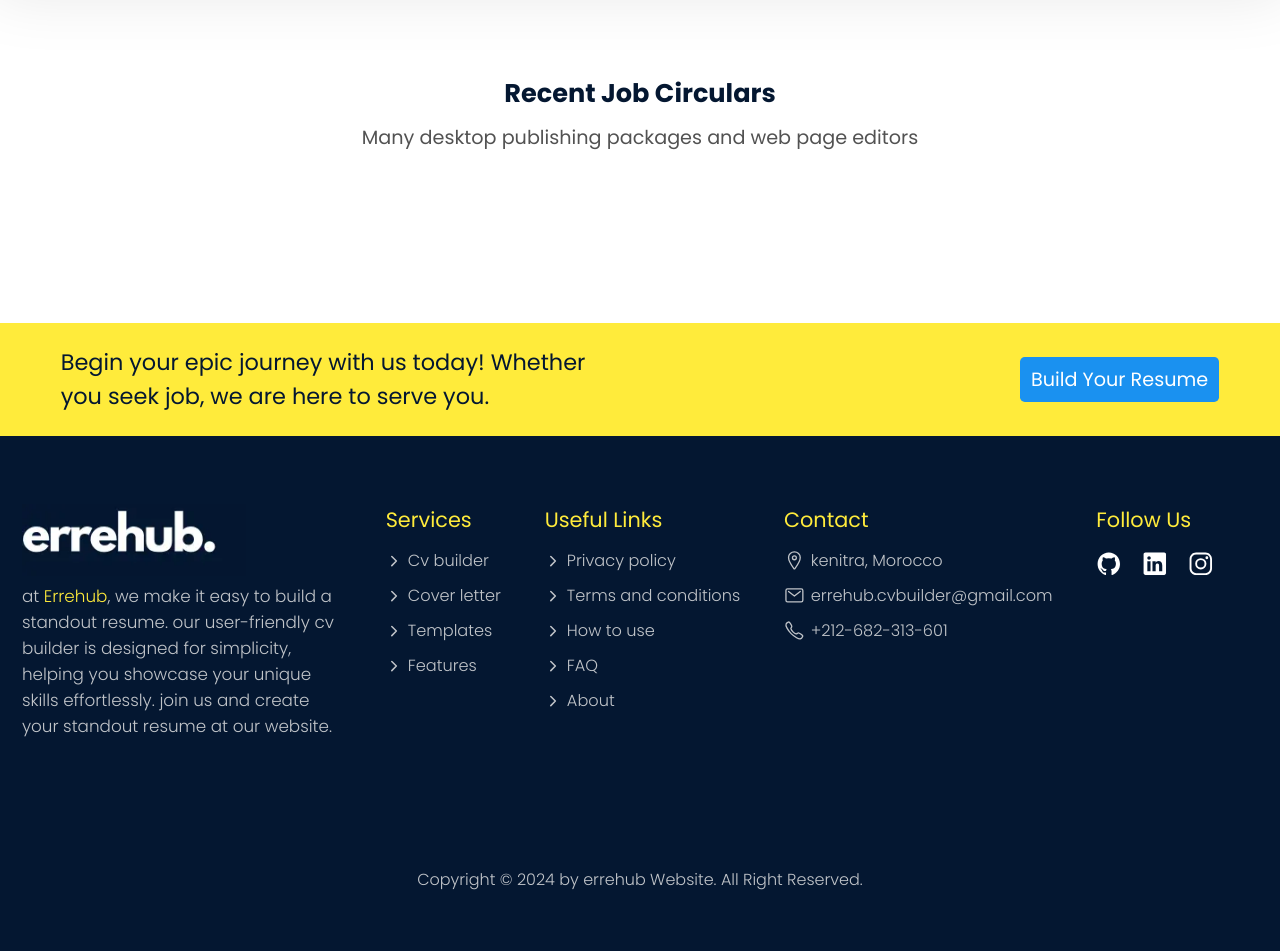
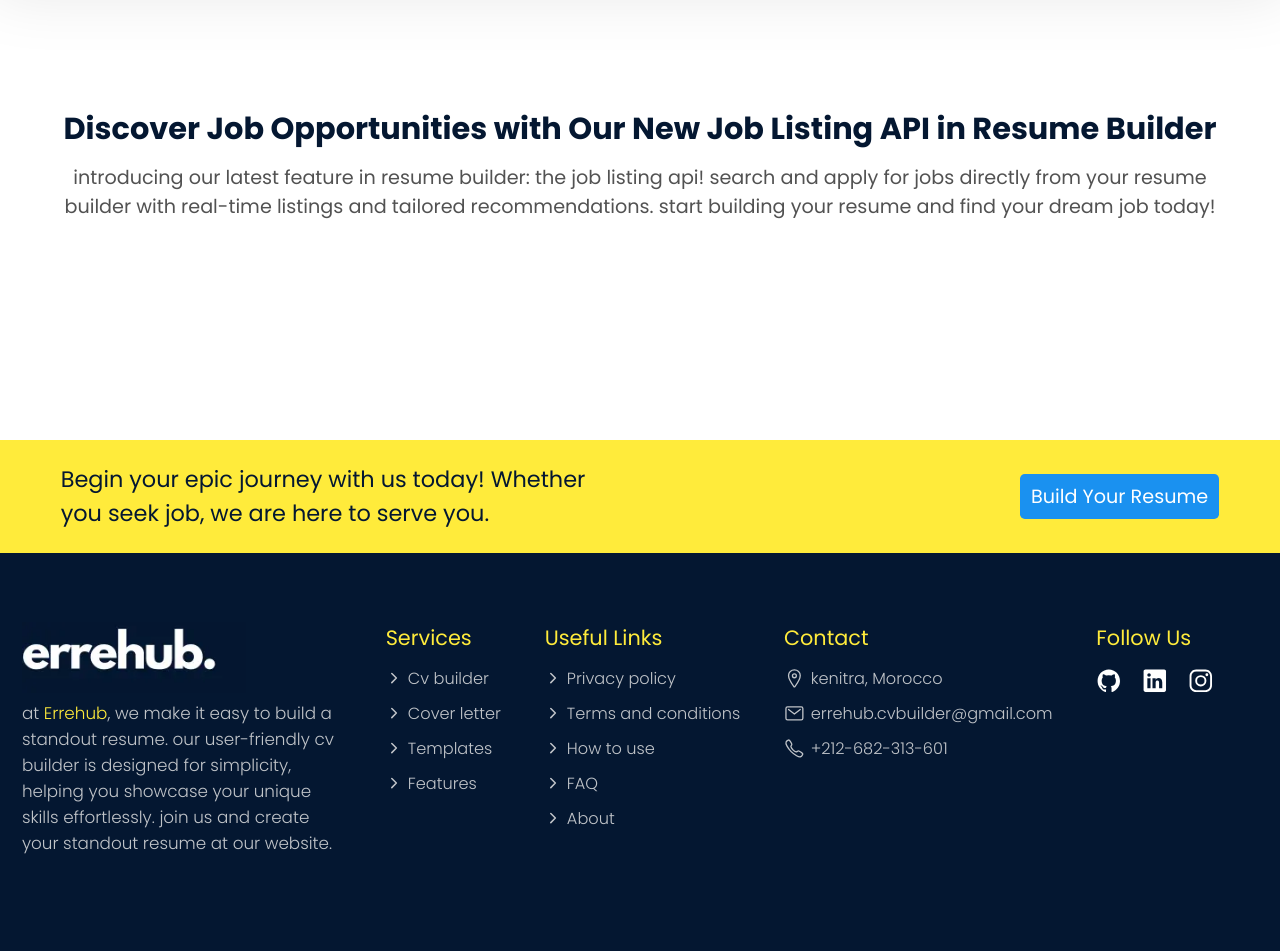
Before and after one commit to youssef-erremili/Resume-Builder, a PHP site: page /job/listing.php in a window 1280 px wide. Shown: the part 120-1071 px from the top of the page. Before the commit the page ends 1010 px from the top, so only its background shows below. Run offline with PHP 8.4, Linux system fonts and the light colour scheme; some web fonts are replaced.

Commit message:
Add job section

```diff
--- a/assets/js/job.js
+++ b/assets/js/job.js
@@ -19,20 +19,43 @@ function fetchJobs() {
 function displayJobs(jobs) {
     const jobsContainer = document.getElementById('jobsContainer');
     jobsContainer.innerHTML = '';
-
     jobs.forEach(job => {
         const jobElement = document.createElement('div');
         jobElement.className = 'job';
-
         jobElement.innerHTML = `
             <h2>${job.title}</h2>
-            <p class="company">${job.company.display_name}</p>
-            <p class="location">${job.location.display_name}</p>
-            <p class="salary">${job.salary_max ? job.salary_max : 'Salary not provided'} US</p>
+            <div class="info">
+                <div>
+                    <strong>company :</strong>
+                    <p>${job.company.display_name}</p>
+                </div>
+                <div>
+                    <strong>location :</strong>
+                    <p>${job.location.display_name}</p>
+                </div>
+                <div>
+                    <strong>contract type :</strong>
+                    <p>${job.contract_type}</p>
+                </div>
+                <div>
+                    <strong>contract time :</strong>
+                    <p>${job.contract_time}</p>
+                </div>
+                <div>
+                    <strong>salary :</strong>
+                    <p>${job.salary_max ? job.salary_max : 'Salary not provided'}US</p>
+                </div>
+            </div>
+            <span id="category">${job.category.label}</span>
             <p class="description">${job.description.substring(0, 150)}</p>
             <a href="${job.redirect_url}" target="_blank">Apply Now</a>
         `;
-
         jobsContainer.appendChild(jobElement);
     });
 }
+
+
+
+/*{<p class="company"><strong>company :</strong> ${job.company.display_name}</p>
+<p class="location"><strong>location :</strong> ${job.location.display_name}</p>
+<p class="salary"><strong>salary :</strong> ${job.salary_max ? job.salary_max : 'Salary not provided'}US</p>}*/
--- a/assets/styles/job.css
+++ b/assets/styles/job.css
@@ -13,38 +13,43 @@
 h1 {
     text-align: center;
     color: var(--main-title-c);
-    margin-top: 4.6rem;
-    font-size: 1.6rem;
+    margin-top: 6.6rem;
+    font-size: 1.9rem;
 }
 
 .subtitle {
     text-align: center;
+    text-transform: lowercase;
     color: var(--slogan-color);
-    margin-top: 10px;
-    font-size: 1.2em;
+    font-size: 1.2rem;
+    text-wrap: balance;
+    display: inline-block;
+    margin: 0.7rem 0 3rem 0;
 }
 
 #jobsContainer {
     display: flex;
     flex-wrap: wrap;
-    justify-content: center;
-    gap: 20px;
+    align-self: flex-end;
+    justify-content: space-evenly;
+    gap: 4rem 2.2rem;
     margin: 2.2rem auto;
-    max-width: 95%;
+    max-width: 98%;
     padding: 20px;
 }
 
 .job {
-    background-color: #fff;
-    border: 1px solid #e1e4e8;
-    border-radius: 8px;
-    box-shadow: 0 2px 4px rgba(0, 0, 0, 0.1);
-    width: 32%;
-    padding: 20px;
-    transition: box-shadow 0.3s ease;
+    background-color: var(--weight);
+    border: 1px solid #edeef0;
+    border-radius: 0.5rem;
+    box-shadow: 0 2px 4px -5px #0000001a;
+    width: 30%;
+    padding: 1.5rem 1.2rem;
+    transition: box-shadow 0.2s ease;
     display: flex;
     flex-direction: column;
-    justify-content: space-between;
+    justify-content: space-around;
+    position: relative;
 }
 
 .job:hover {
--- a/job/listing.php
+++ b/job/listing.php
@@ -5,7 +5,6 @@ session_start();
 
 <!DOCTYPE html>
 <html lang="en">
-
 <head>
     <meta charset="UTF-8">
     <meta name="viewport" content="width=device-width, initial-scale=1.0">
@@ -56,8 +55,9 @@ session_start();
             </div>
         </div>
     </header>
-    <h1>Recent Job Circulars</h1>
-    <p class="subtitle">Many desktop publishing packages and web page editors</p>
+    <h1>Discover Job Opportunities with Our New Job Listing API in Resume Builder</h1>
+    <p class="subtitle">Introducing our latest feature in Resume Builder: the Job Listing API! Search and apply for jobs directly from your resume builder with real-time listings and tailored recommendations. Start
+    building your resume and find your dream job today!</p>
     <div id="loader" class="loader"></div>
     <div id="jobsContainer" class="hidden"></div>
     <footer>
@@ -124,12 +124,8 @@ session_start();
         </div>
     </footer>
 
-
-
-
     <script src="../assets/js/job.js"></script>
     <script src="../assets/js/main.js"></script>
     <script type="module" src="https://unpkg.com/ionicons@7.1.0/dist/ionicons/ionicons.esm.js"></script>
 </body>
-
 </html>
```
Also changed, not shown: other parts of assets/styles/job.css (+43 -18 lines).
